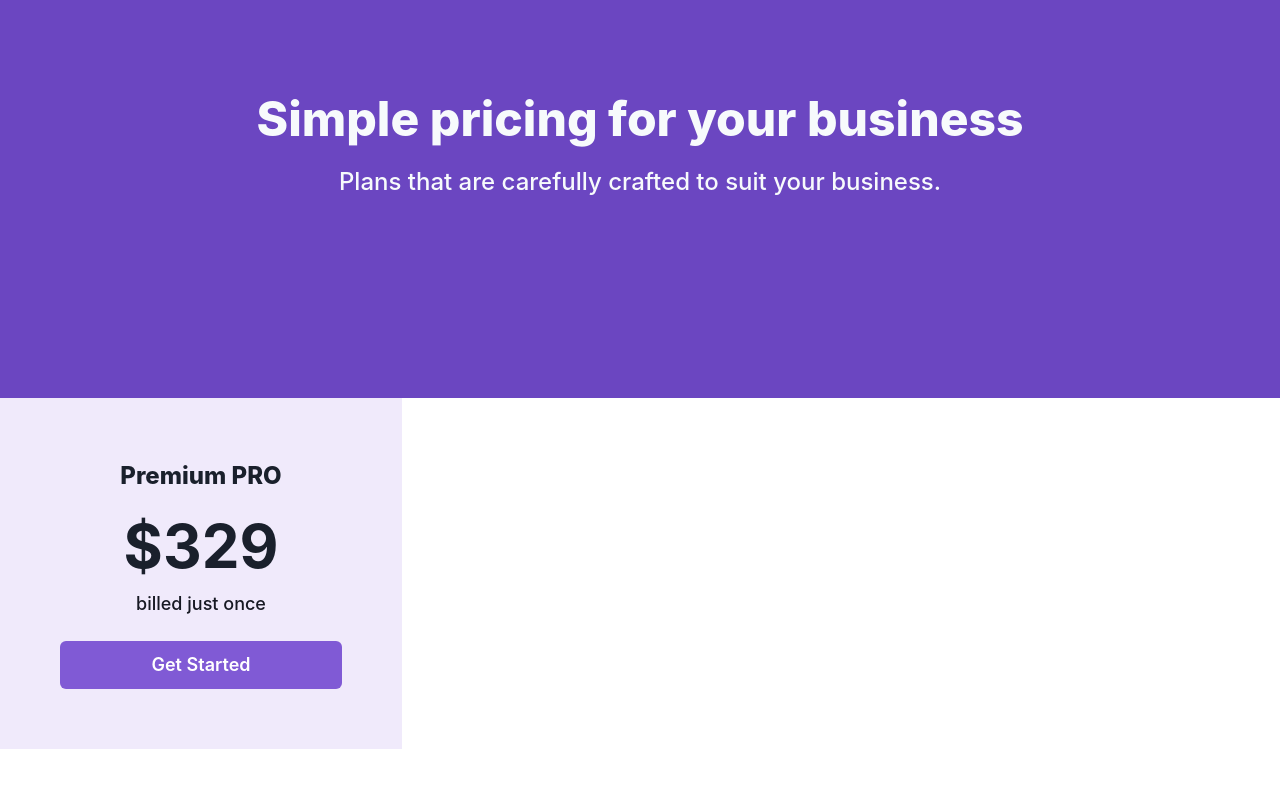
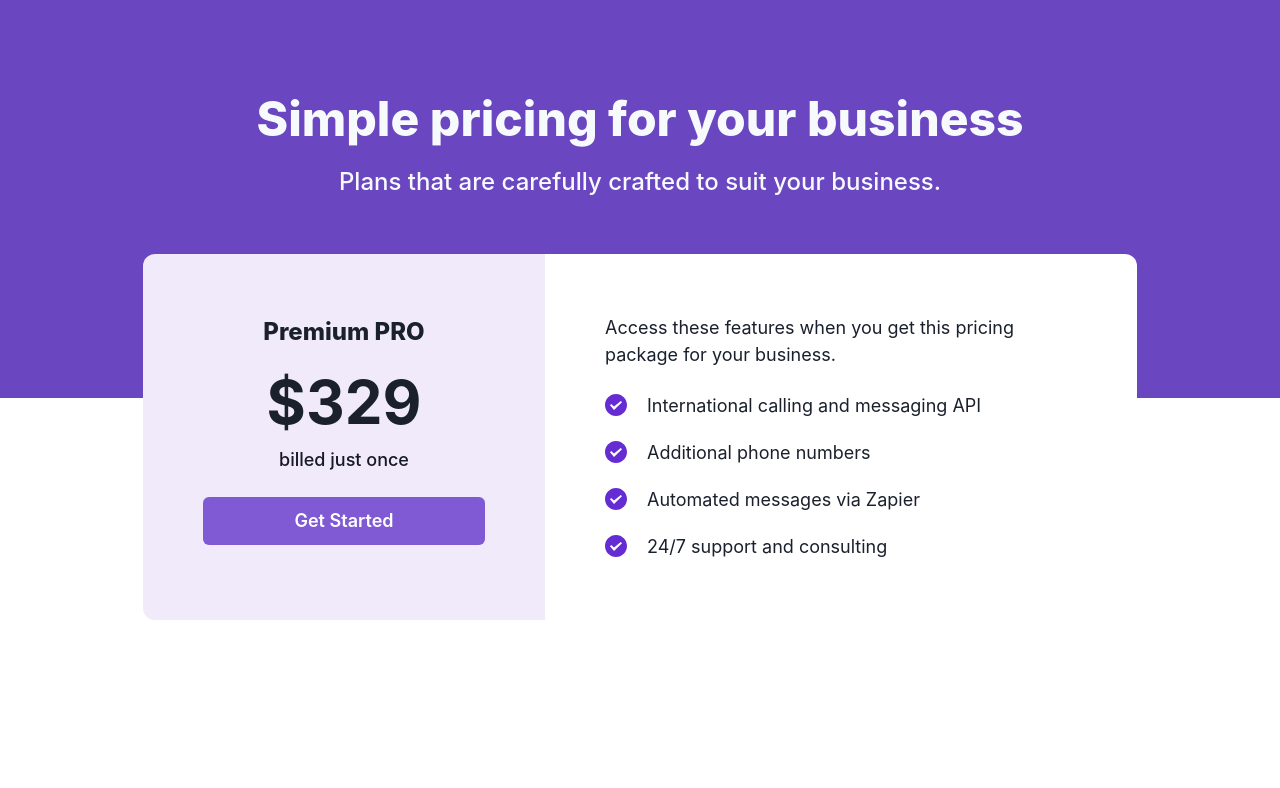
Before and after one commit to 6hartanto/chakra-ui-beginner-pricing-page, a React (Vite) app: page / in a window 1280 px wide. Shown: the top 788 px of the page. Built offline with nearby package versions, Linux system fonts and the light colour scheme.

Commit message:
feat: add right content in pricing section

```diff
--- a/src/components/Header.tsx
+++ b/src/components/Header.tsx
@@ -1,22 +1,23 @@
-import { Box, Heading, Text } from '@chakra-ui/react'
-import React from 'react'
+import { Box, Heading, Text } from "@chakra-ui/react";
+import React from "react";
 
 export function Header() {
   return (
+    <Box as='section' pb='112px'>
       <Box
-      as='section'
-      color='#f7fafc'
-      bg='#6b46c1'
-      pt='90px'
-      pb='198px'
-      px='32px'
+        color="#f7fafc"
+        bg="#6b46c1"
+        pt="90px"
+        pb="198px"
+        px="32px"
       >
-      <Heading fontWeight='800' fontSize='48px'>
+        <Heading fontWeight="800" fontSize="48px">
           Simple pricing for your business
         </Heading>
-      <Text fontWeight='500' fontSize='24px' pt='16px'>
+        <Text fontWeight="500" fontSize="24px" pt="16px">
           Plans that are carefully crafted to suit your business.
         </Text>
       </Box>
+    </Box>
   );
 }
--- a/src/components/Pricing.tsx
+++ b/src/components/Pricing.tsx
@@ -1,9 +1,20 @@
-import { Box, Button, Flex, Heading, Text } from '@chakra-ui/react'
+import { Box, Button, Flex, Heading, HStack, Icon, Stack, StackProps, Text } from '@chakra-ui/react'
 import React from 'react'
+import { CheckIcon } from '../icons/Icon'
+
+export const ListItem = (props: StackProps) => {
+  const { children, ...rest } = props;
+  return (
+    <HStack as='li' spacing='20px' {...rest}>
+      <Icon as={CheckIcon} w='22px' h='22px' />
+      <Text>{children}</Text>
+    </HStack>
+  )
+}
 
 export function Pricing() {
   return (
-    <Box>
+    <Box maxW='994px' margin='auto' mt='-256px' borderRadius='12px' overflow='hidden'>
       <Flex>
         <Box bg='#f0eafb' p='60px'>
           <Text fontSize='24px' fontWeight='800'>Premium PRO</Text>
@@ -11,8 +22,16 @@
           <Text color='#171923' fontSize='18px' fontWeight='500' mt='8px'>billed just once</Text>
           <Button colorScheme='purple' size='lg' w='282px' mt='24px'>Get Started</Button>
         </Box>
-        <Box>
-
+        <Box p='60px' fontSize='18px' bg='white'>
+          <Text textAlign='left'>
+            Access these features when you get this pricing package for your business.
+          </Text>
+          <Stack as='ul' spacing='20px' pt='24px'>
+            <ListItem>International calling and messaging API</ListItem>
+            <ListItem>Additional phone numbers</ListItem>
+            <ListItem>Automated messages via Zapier</ListItem>
+            <ListItem>24/7 support and consulting</ListItem>
+          </Stack>
         </Box>
       </Flex>
     </Box>
--- /dev/null
+++ b/src/icons/Icon.tsx
@@ -0,0 +1,20 @@
+import React from "react";
+
+export function CheckIcon() {
+  return (
+    <svg
+      width="22"
+      height="22"
+      viewBox="0 0 22 22"
+      fill="none"
+      xmlns="http://www.w3.org/2000/svg"
+    >
+      <path
+        fill-rule="evenodd"
+        clip-rule="evenodd"
+        d="M11 22C17.0751 22 22 17.0751 22 11C22 4.92487 17.0751 0 11 0C4.92487 0 0 4.92487 0 11C0 17.0751 4.92487 22 11 22ZM6.2 10.0857L5 11.3714L9 16L17 8.28571L15.8 7L9 12.4L6.2 10.0857Z"
+        fill="#652CD3"
+      />
+    </svg>
+  );
+}
```
Lines whose indentation alone changed are shown as unchanged.
